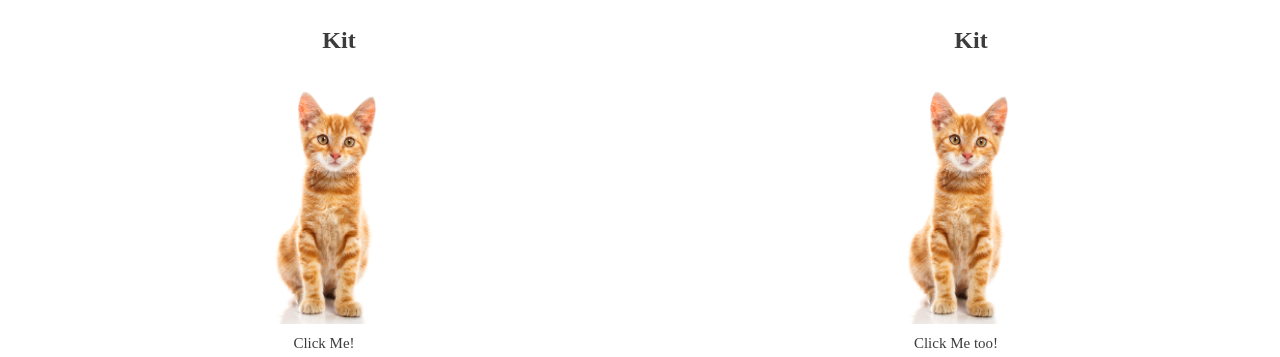
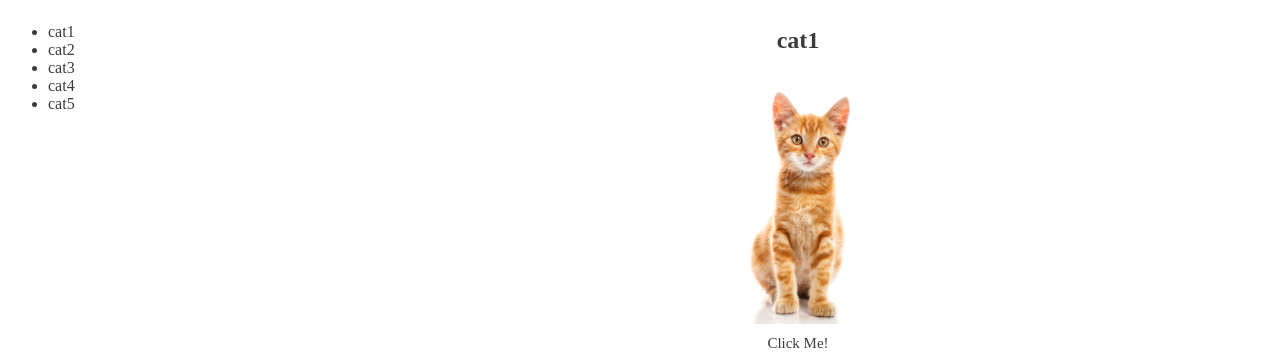
Before and after one commit to blitnee/Cat-Clicker-JS-Frameworks, a plain HTML site: page index.html in a window 1280 px wide. Shown: the part 73-430 px from the top of the page. Drawn offline with Linux system fonts and the light colour scheme.

Commit message:
Make js scalable, add cats

```diff
--- a/css/styles.css
+++ b/css/styles.css
@@ -10,10 +10,13 @@ body {
 
 .container {
 	width: 100%;
+}
+
+.stack {
 	text-align: center;
 }
 
-.click__score {
+.clickScore {
 	border-style: solid;
 	border-width: .5em;
 	border-color: rgba(243, 224, 211, .6);
@@ -24,67 +27,53 @@ body {
 
 
 
+/*
+ *
+ * CAT LIST
+ *
+ */
+#catList__figure {
+	width: 25%;
+	float: left;
+	margin-bottom: 1em;
+	background: none
+	;
+}
 
+#catContainer {
+
+}
+
+#catList {
+	width: 150px;
+}
 
 /*
  *
- * CAT 1 Specific
+ * CLICKER CAT
  *
  */
-/* <parent div> */
-#cat1__figure {
-	width: 50%;
-	float: left;
+#cat__figure {
+	width: 75%;
+	overflow: hidden;
 	margin-bottom: 1em;
+	background: none;
 }
 
-#cat1__img {
+#name {
+	padding-left: 30px;
+}
+
+#cat__img {
 	max-height: 250px;
 }
 
-#cat1__name {
-	padding-left: 30px;
-}
-
-#cat__chat1 {
+#catChat{
 	font-style: bold;
 	font-size: 15px;
 	margin: .5em;
 }
 
-#click__count1 {
+#clickCount {
 
 }
-
-
-
-
-/*
- *
- * CAT 2 Specific
- *
- */
-/* <parent div> */
-#cat2__figure {
-	width: 50%;
-	overflow: hidden;
-	margin-bottom: 1em;
-}
-
-#cat2__img {
-	max-height: 250px;
-}
-
-#cat2__name {
-	padding-left: 30px;
-}
-
-#cat__chat2{
-	font-style: bold;
-	font-size: 15px;
-	margin: .5em;
-}
-
-#click__count2 {
-
-}
--- a/index.html
+++ b/index.html
@@ -8,38 +8,32 @@
 	</head>
 	<body>
 		<h1 class="title">Cat Clicker</h1>
-
-		<!-- cat 1 -->
-		<div id="cat1__figure">
 		<div class="container">
-				<h2 id="cat1__name"></h2>
-				<img id="cat1__img" src="img/cat.png">
-			</div>
-			<div class="container">
-				<p id="cat__chat1">Click Me!</p>
-			</div>
-			<div class="container">
-				<p class="click__score">Click Score:
-				<span id="click__count1"> 0 </span></p>
+			<!-- Cats List -->
+			<div id="catList__figure">
+				<div id="catContainer">
+					<ul id="cat__list">
+					</ul>
 				</div>
 			</div>
 
-		<!-- cat 2 -->
-		<div id="cat2__figure">
-			<div class="container">
-				<h2 id="cat2__name"></h2>
-				<img id="cat2__img" src="img/cat.png">
+			<!-- Cat to be Clicked -->
+			<div id="cat__figure">
+				<div class="stack">
+					<h2 id="cat__name"></h2>
+					<img id="cat__img">
 				</div>
-			<div class="container">
-				<p id="cat__chat2">Click Me too!</p>
+				<div class="stack">
+					<p id="catChat">Click Me!</p>
 				</div>
-			<div class="container">
-				<p class="click__score">Click Score:
-				<span id="click__count2"> 0 </span></p>
+				<div class="stack">
+					<p class="clickScore">Click Score:
+					<span id="cat__count"></span></p>
+				</div>
 			</div>
 		</div>
 
-	</body>
 	    <script src="js/libs/jquery.min.js"></script>
 	    <script src="js/scripts.js"></script>
+	</body>
 </html>
--- a/js/scripts.js
+++ b/js/scripts.js
@@ -1,47 +1,147 @@
-$(document).ready(function() {
+/* ================== Model ================== */
 
-   //CAT 1
-	var $click__count1 = $('#click__count1');
-   var $cat1__name = $('#cat1__name');
-   var click1 = 0;
+var model = {
 
-   // Set cat1 name
-	$cat1__name.text('Kit');
+   currentCat: null,
+   cats: [
+      {
+         name : 'cat1',
+         imgSrc : 'img/cat.png',
+         clickCount : 0
+      },
+      {
+         name : 'cat2',
+         imgSrc : 'img/cat.png',
+         clickCount : 0
+      },
+      {
+         name : 'cat3',
+         imgSrc : 'img/cat.png',
+         clickCount : 0
+      },
+      {
+         name : 'cat4',
+         imgSrc : 'img/cat.png',
+         clickCount : 0
+      },
+      {
+         name : 'cat5',
+         imgSrc : 'img/cat.png',
+         clickCount : 0
+      }
+   ]
 
-   $('#cat1').click(function() {
-   		console.log('Kitty1 has been clicked!');
-
-   		if (click1 === 100) {
-   			alert('100 clicks... Get a life! Go read a book!');
-   		} else{
-   		   // add a click on click
-   			click1++;
-   			// change score
-   			$click__count1.text(+ click1);
-   		}
-   });
+};
 
 
-   // CAT 2
-   var $click__count2 = $('#click__count2');
-   var $cat2__name = $('#cat2__name');
-   var click2 = 0;
+/* ================== Controller ================== */
 
-   // Set cat2 name
-   $cat2__name.text('Kit');
+var controller = {
 
-   $('#cat2').click(function() {
-         console.log('Kitty2 has been clicked!');
+   init: function() {
+      // Initialize first cat
+      console.log('cat loop reached');
+      model.currentCat = model.cats[0];
 
-         if (click2 === 100) {
-            alert('100 clicks... Get a life! Go read a book!');
-         } else{
-            // add a click on click
-            click2++;
-            // change score
-            $click__count2.text(+ click2);
-         }
-   });
+      // Render Views
+      catListView.init();
+      catClickView.init();
+   },
+
+   getCurrentCat: function() {
+      return model.currentCat;
+   },
+
+   getCats: function() {
+      return model.cats;
+   },
+
+   // set the current cat to ...?
+   setCurrentCat: function(cat) {
+      model.currentCat = cat;
+   },
+
+   // increments click counter for current cat
+   incrementCounter: function() {
+      model.currentCat.clickCount++;
+      catClickView.render();
+   }
+};
+
+/* ================== Cat Click View ================== */
+//working
+var catClickView = {
+
+   init: function() {
+      // Store pointers to DOM elements
+      this.catElem = document.getElementById('cat');
+      this.catNameElem = document.getElementById('cat__name');
+      this.catImageElem = document.getElementById('cat__img');
+      this.countElem = document.getElementById('cat__count');
+
+      // On-Click invrement the current cat's counter
+      this.catImageElem.addEventListener('click', function() {
+         controller.incrementCounter();
+      });
+
+      // Render view, Update DOM elements
+      this.render();
+   },
+
+   render: function() {
+      // Update DOM elements with values of current cat
+      var currentCat = controller.getCurrentCat();
+      this.countElem.textContent = currentCat.clickCount;
+      this.catNameElem.textContent = currentCat.name;
+      this.catImageElem.src = currentCat.imgSrc;
+   }
+};
 
 
-});
+/* ================== Cat List View ================== */
+
+var catListView = {
+
+   init: function() {
+      // Store DOM element
+      this.catListElem = document.getElementById('cat__list');
+
+      // Render view, update DOM
+      this.render();
+      console.log('catlistrendered');
+   },
+
+   render: function() {
+      var cat, elem, i;
+
+      // Get cats array
+      var cats = controller.getCats();
+
+      // Clear cat list
+      this.catListElem.innerHTML = '';
+
+      // Cat Loop
+      for (i = 0; i < cats.length; i++) {
+         // Cat currently looping over
+         cat = cats[i];
+
+         // make new cat list item and set text
+         elem = document.createElement('li');
+         elem.textContent = cat.name;
+
+         //
+         elem.addEventListener('click', (function (catCopy) {
+            return function() {
+               controller.setCurrentCat(catCopy);
+               catClickView.render();
+            };
+         })(cat));
+
+         // finally, add the element to the list
+         this.catListElem.appendChild(elem);
+      }
+   }
+};
+
+// initialize document
+controller.init();
```
Lines whose indentation alone changed are shown as unchanged.
